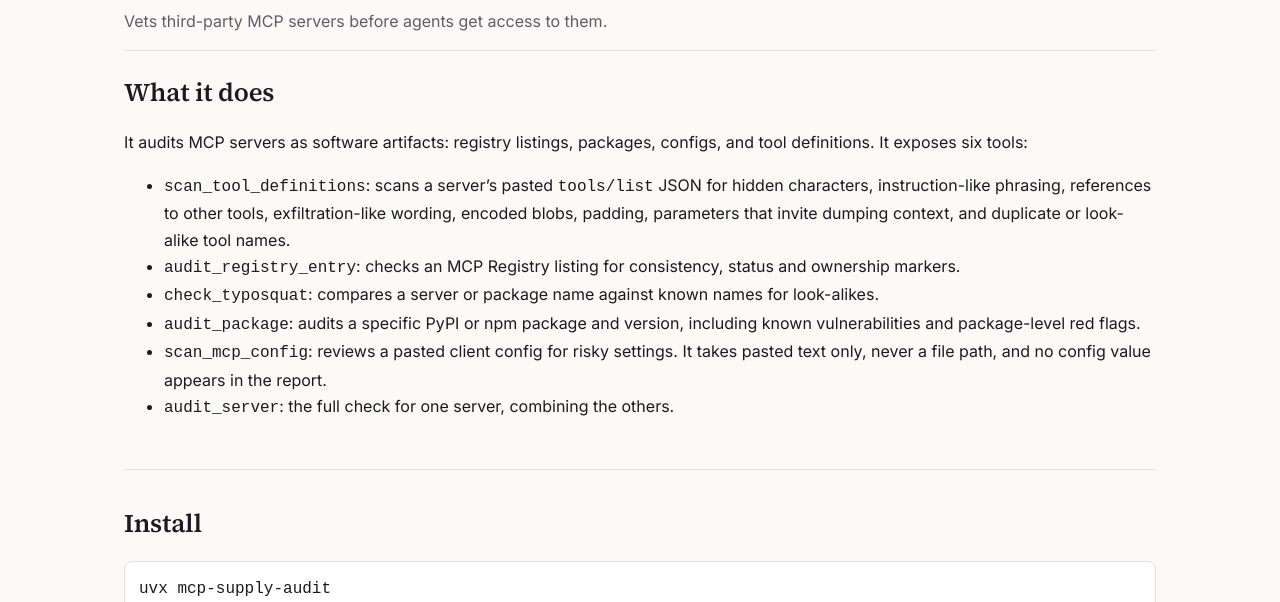
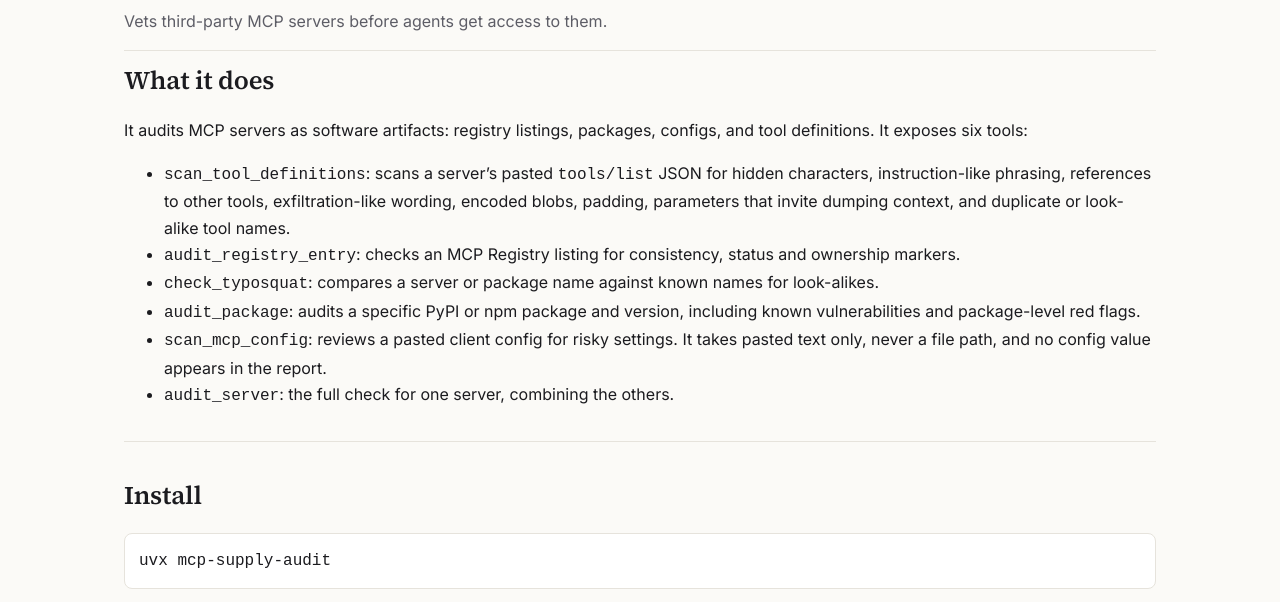
Before and after one commit to kimmawla/kimmawla.github.io, an Astro site: page /projects/mcp-supply-audit in a window 1280 px wide. Shown: the part 210-812 px from the top of the page. Built offline with nearby package versions, Linux system fonts and the light colour scheme; Astro itself is replaced by a stand-in of ours.

Commit message:
update landing page and resume

```diff
--- a/src/layouts/Base.astro
+++ b/src/layouts/Base.astro
@@ -55,6 +55,7 @@ const { title = `${profile.name} — ${profile.title}`, description = profile.ta
   a:hover { text-decoration: underline; }
   h1, h2 { font-family: 'Source Serif 4', Georgia, serif; font-weight: 600; letter-spacing: -0.01em; }
   h1 { font-size: clamp(2.2rem, 5vw, 3.1rem); line-height: 1.1; margin: 0 0 12px; }
+  h1 { margin-top: 0; }
 
   /* ▼ CHANGED: h2 margin-bottom 20 → 16px */
   h2 { font-size: 1.6rem; margin: 0 0 12px; }
@@ -63,7 +64,7 @@ const { title = `${profile.name} — ${profile.title}`, description = profile.ta
   section { padding: 32px 0; border-top: 1px solid var(--line); }
 
   /* ▼ ADDED: first section has no top border + tighter top padding */
-  section:first-of-type { padding-top: 20px; }
+  section:first-of-type { padding-top: 8px; padding-bottom: 16px; }
 
   /* ▼ CHANGED: nav padding 24 → 16px */
   .nav { display: flex; justify-content: space-between; align-items: center; padding-top: 12px; padding-bottom: 12px; flex-wrap: wrap; gap: 12px; }
```
